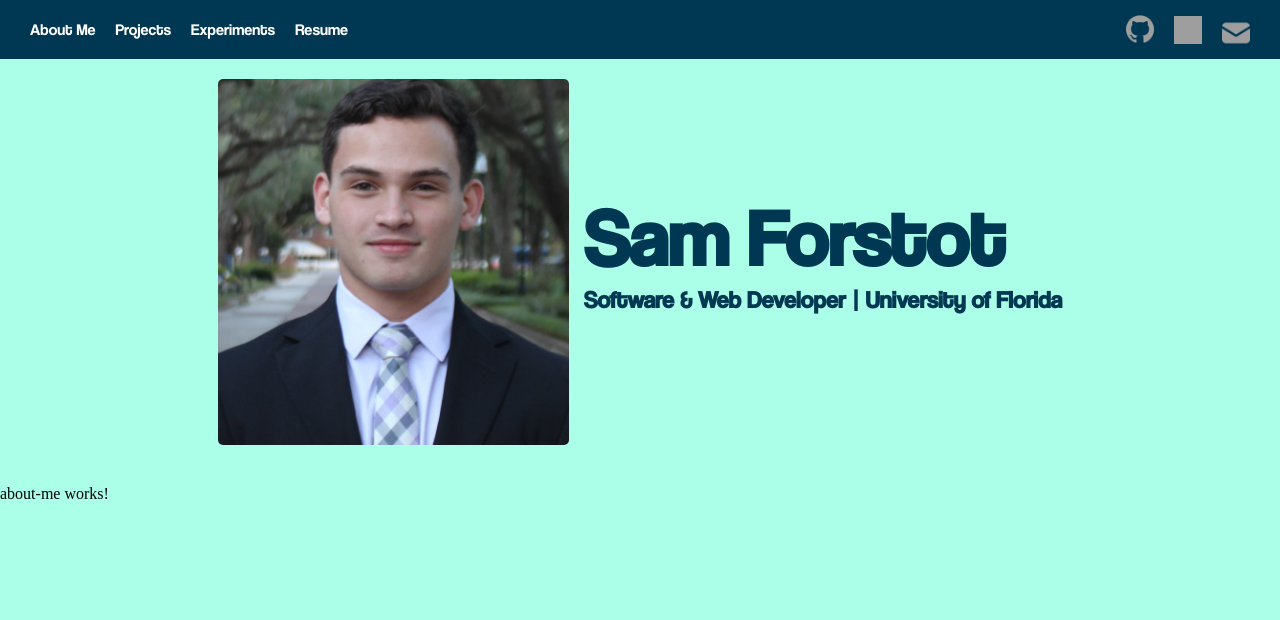
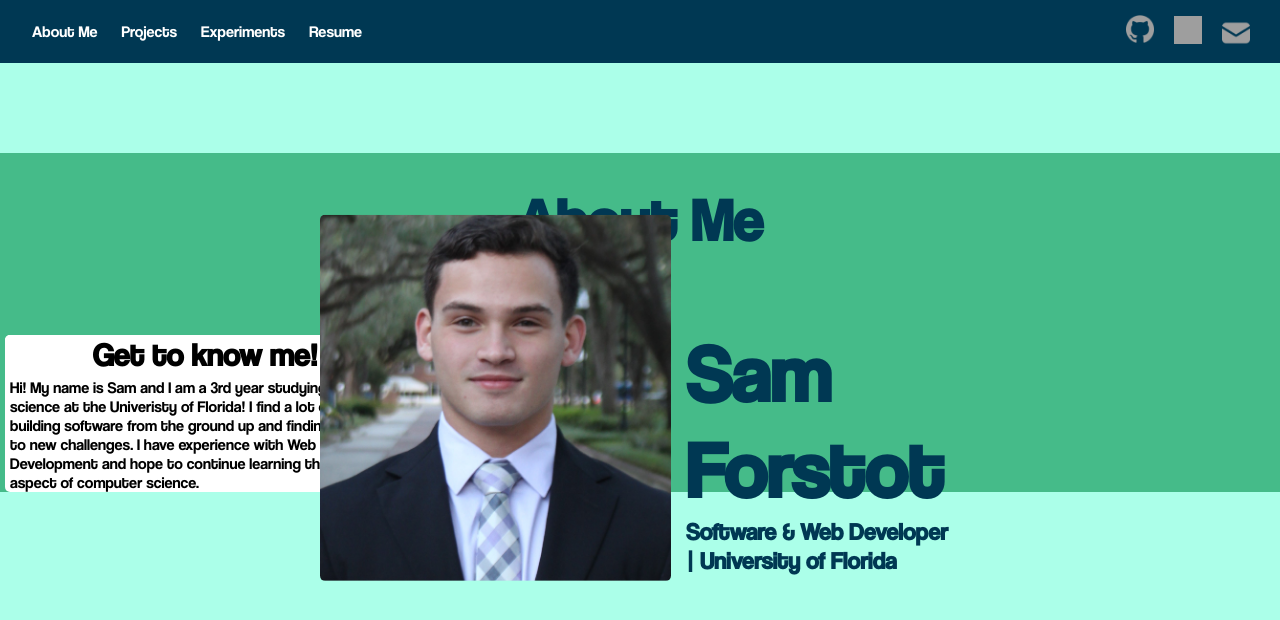
Before and after one commit to samforstot/sf-portfolio-app, an Angular app: page / in a window 1280 px wide. Shown: the top 620 px of the page. Built offline with nearby package versions, Linux system fonts and the light colour scheme; grey boxes are pictures that could not be loaded.

Commit message:
Get to know me section is created

```diff
--- a/src/app/about-me/about-me.component.html
+++ b/src/app/about-me/about-me.component.html
@@ -1 +1,9 @@
-<p>about-me works!</p>
+<div class="about-me">
+    <h2 class="title">About Me</h2>
+    <div class="content-wrapper">
+        <div class="content">
+            <h1>Get to know me!</h1>
+            <p>Hi! My name is Sam and I am a 3rd year studying computer science at the Univeristy of Florida! I find a lot of joy in building software from the ground up and finding solutions to new challenges. I have experience with Web Development and hope to continue learning this creative aspect of computer science.</p>
+        </div>
+    </div>
+</div>
--- a/src/app/about-me/about-me.component.scss
+++ b/src/app/about-me/about-me.component.scss
@@ -0,0 +1,34 @@
+* {
+    background-color: var(--tertiary-color);
+    font-family: 'Coolvetica';
+}
+
+h2{
+    padding: 30px;
+    text-align: center;
+    font-size: 60px;
+    color: var(--primary-color);
+}
+
+.content-wrapper{
+    margin: 5px;
+}
+
+.content{
+    width: 400px;
+    background-color: white;
+    border-radius: 5px;
+}
+
+.content > h1 {
+    text-align: center;
+    margin: 0;
+    background-color: white;
+    border-radius: 5px;
+}
+
+.content > p {
+    border-radius: 5px;
+    background-color: white;
+    margin: 5px;
+}
--- a/src/app/app.component.scss
+++ b/src/app/app.component.scss
@@ -14,6 +14,10 @@ img {
 
 .box-container{
     display: flex;
+    position: absolute;
+    top: 50%;
+    left: 50%;
+    transform: translate(-50%, -50%);
     justify-content: center;
 }
 
--- a/src/app/nav-bar/nav-bar.component.scss
+++ b/src/app/nav-bar/nav-bar.component.scss
@@ -17,6 +17,7 @@ p{
     position: relative;
     display: inline-block;
     margin: 0 10px;
+    padding: 2px 2px;
 }
 
 p:hover{
```
